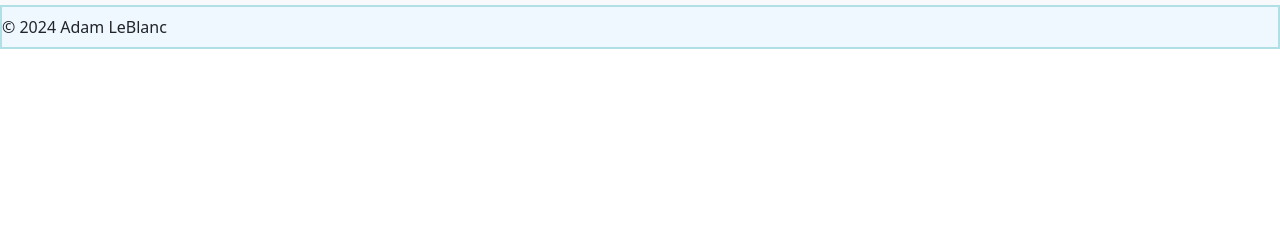
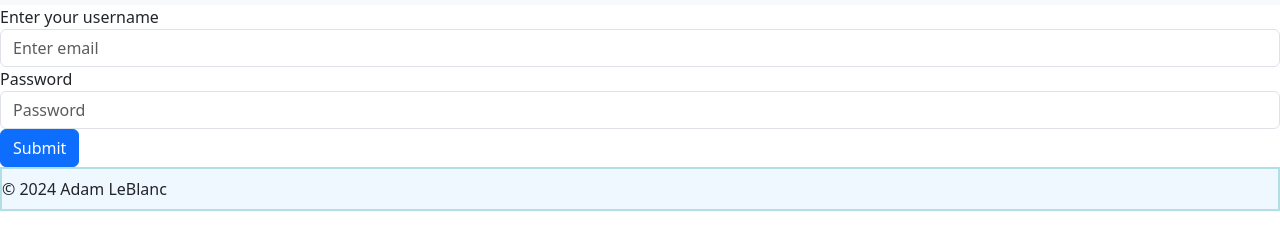
Before and after one commit to adaml09/Lab---2, a website: page login.html in a window 1280 px wide. Shown: the part 107-356 px from the top of the page. Drawn offline with nearby package versions, Linux system fonts and the light colour scheme.

Commit message:
added bootstrap login from to the login page

```diff
--- a/login.html
+++ b/login.html
@@ -51,6 +51,17 @@
           </ul>
         </div>
       </nav>
+      <form>
+        <div class="form-group">
+          <label for="exampleInputEmail1">Enter your username</label>
+          <input type="email" class="form-control" id="exampleInputEmail1" aria-describedby="emailHelp" placeholder="Enter email">
+        </div>
+        <div class="form-group">
+          <label for="exampleInputPassword1">Password</label>
+          <input type="password" class="form-control" id="exampleInputPassword1" placeholder="Password">
+        </div>
+        <button type="submit" class="btn btn-primary">Submit</button>
+      </form>
     <nav class="navbar navbar-inverse navbar-fixed-bottom" id="bottomNav"></nav>
 </body>
 </body>
```
